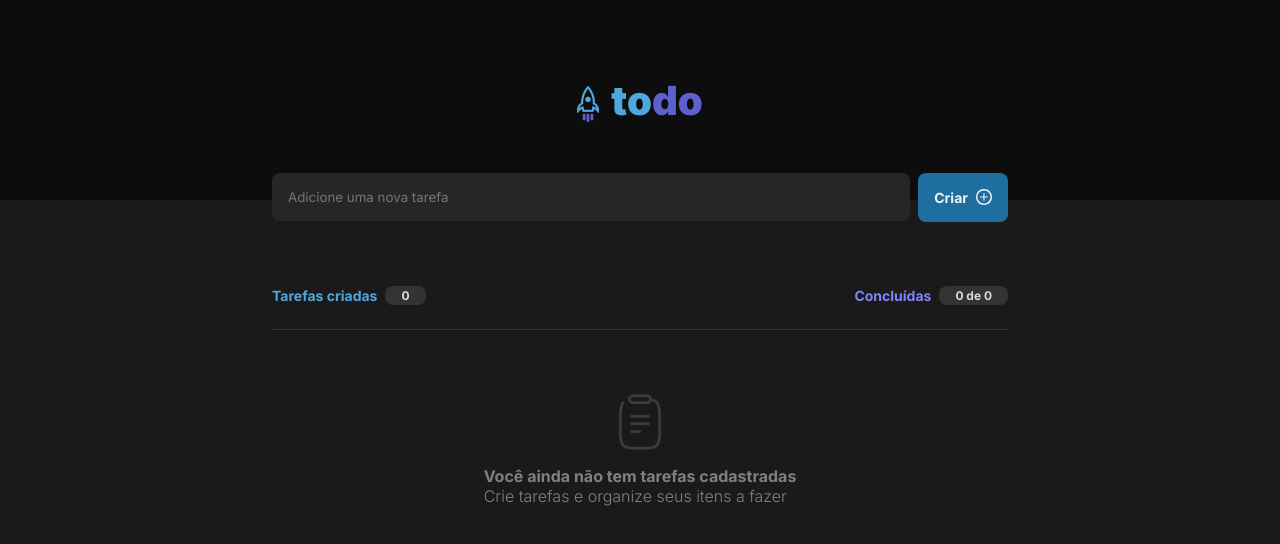
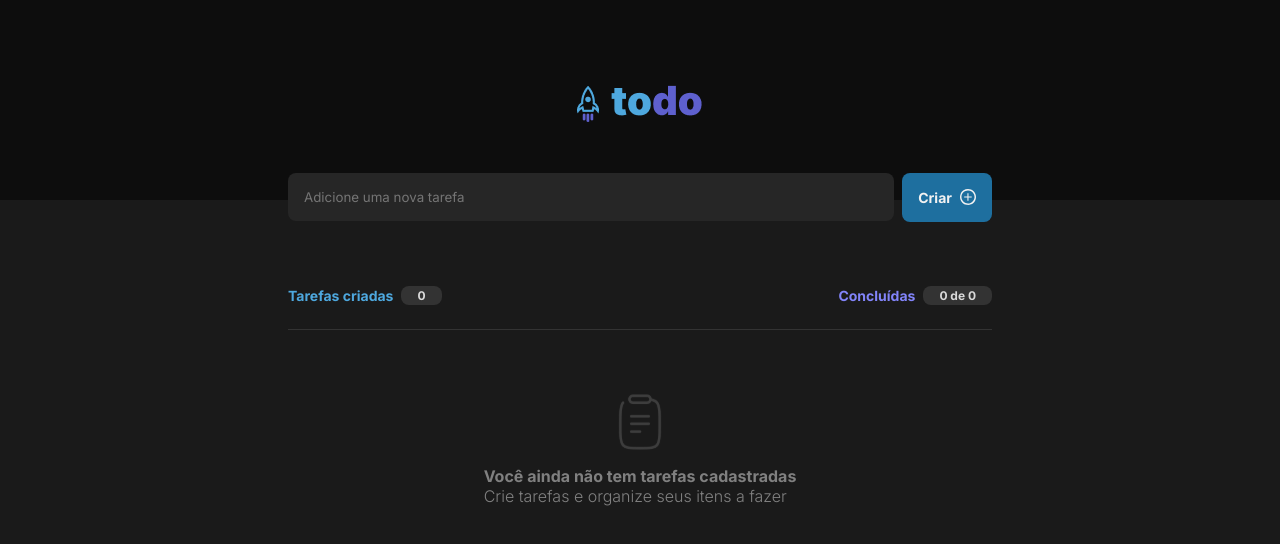
Before and after one commit to henriquekramer/todo-list, a React (Vite) app: page / in a window 1280 px wide. Shown: the top 544 px of the page. Built offline with nearby package versions, Linux system fonts and the light colour scheme.

Commit message:
Ajuste Padding

```diff
--- a/src/components/Main/styles.ts
+++ b/src/components/Main/styles.ts
@@ -5,6 +5,7 @@ export const ContainerInput = styled.div`
   margin: -1.7rem auto 0;
   display: flex;
   align-items: center;
+  padding: 0 1rem;
   justify-content: center;
 
   button {
@@ -47,6 +48,7 @@ export const ContainerInput = styled.div`
 export const ContainerTask = styled.div`
   max-width: 736px;
   margin: 4rem auto 0;
+  padding: 0 1rem;
 `
 
 export const TaskSummary = styled.div`
@@ -111,11 +113,21 @@ export const Tasks = styled.ul`
     background: var(--gray-500);
     margin-bottom: 12px;
     border-radius: 0.5rem;
+    transition: 0.2s;
+
+    &:hover{
+      background: var(--gray-400);
+    }
 
     button {
       background: transparent;
       border: none;
       margin-left: auto;
+      transition: 0.2s;
+
+      &:hover{
+        transform: scale(1.1)
+      }
     }
   }
 
```
